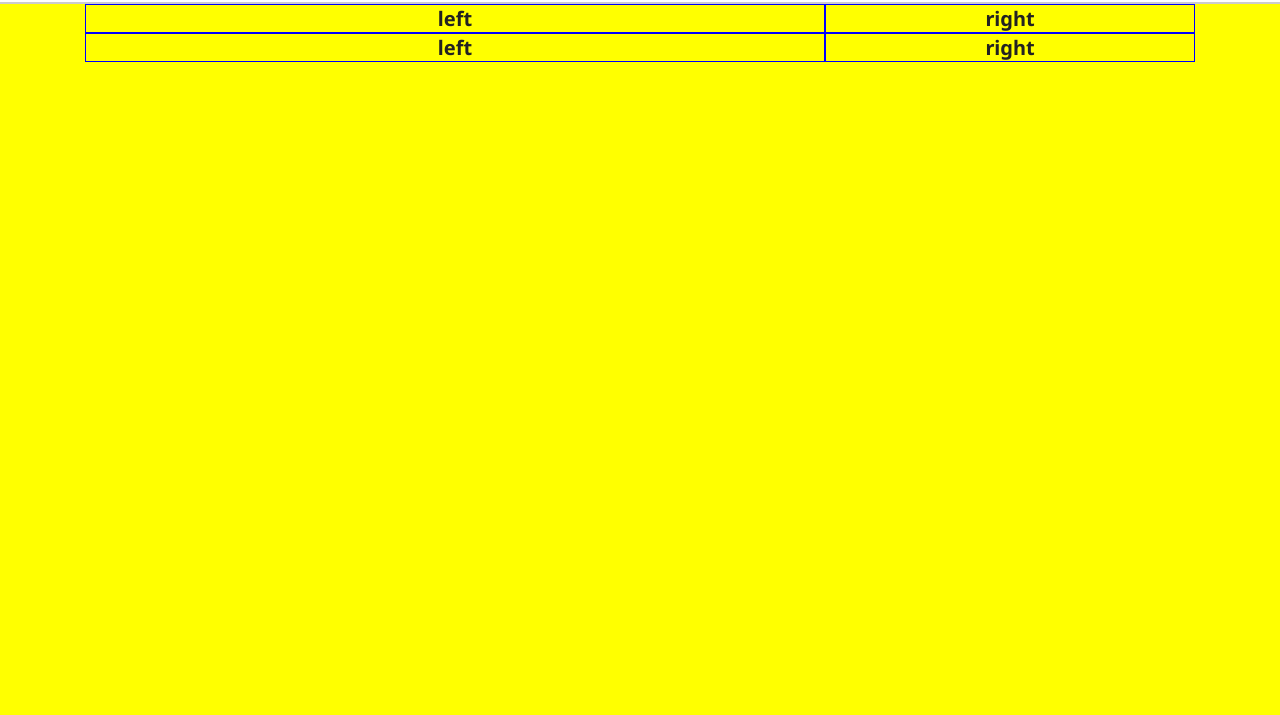
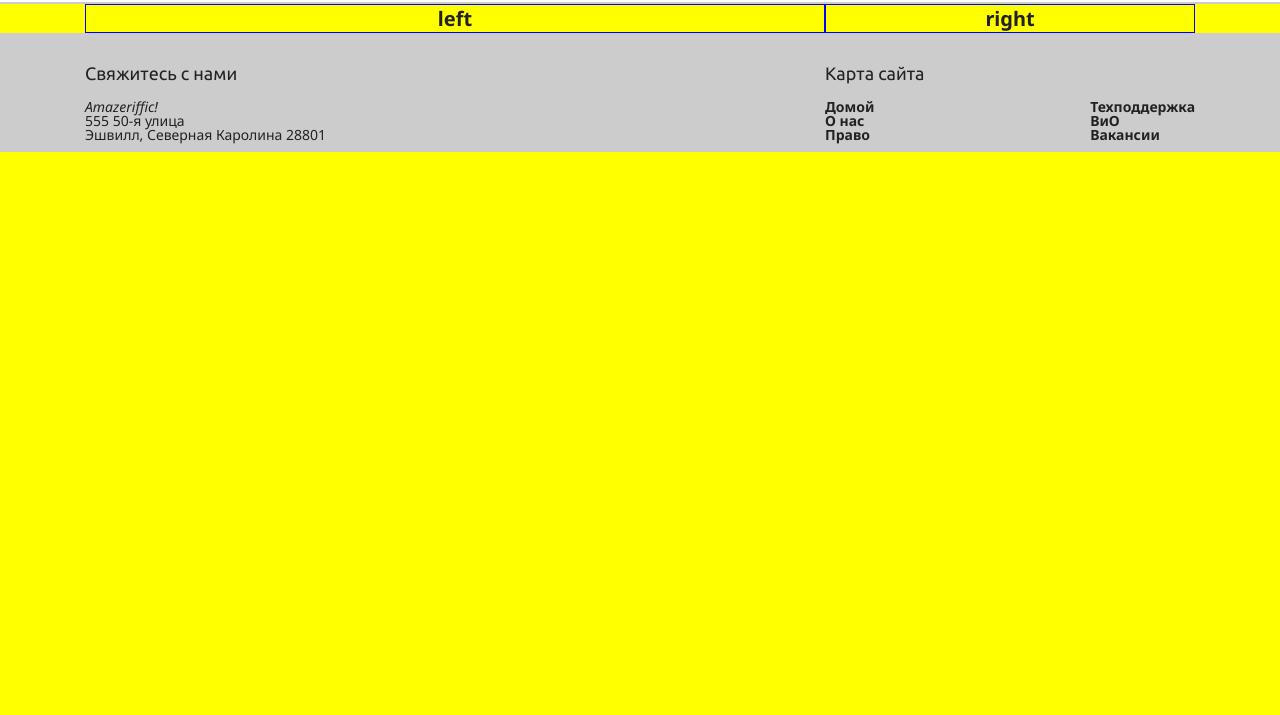
Before and after one commit to enterkvas/Amazeriffic_bootstrap_4, a plain HTML site: page index.html in a window 1280 px wide. Shown: the part 85-800 px from the top of the page. Drawn offline with Linux system fonts and the light colour scheme.

Commit message:
Block footer is ready

```diff
--- a/index.html
+++ b/index.html
@@ -54,10 +54,25 @@
       <div class="container">
         <div class="row justify-content-center no-gutters">
           <div class="col-md-8">
-            <div class="block">left</div>
+            <h5>Свяжитесь с нами</h5>
+            <p><span>Amazeriffic!</span></p>
+            <p>555 50-я улица</p>
+            <p>Эшвилл, Северная Каролина 28801</p>
           </div>
           <div class="col-md-4">
-            <div class="block">right</div>
+            <h5>Карта сайта</h5>
+            <div class="list-footer">
+              <div class="list-footer__left">
+                <p><a href="#">Домой</a></p>
+                <p><a href="#">О нас</a></p>
+                <p><a href="#">Право</a></p>
+              </div>
+              <div class="list-footer__right">
+                <p><a href="#">Техподдержка</a></p>
+                <p><a href="#">ВиО</a></p>
+                <p><a href="#">Вакансии</a></p>
+              </div>
+            </div>
           </div>
         </div>
       </div>
--- a/less/sections/_footer.less
+++ b/less/sections/_footer.less
@@ -0,0 +1,28 @@
+.footer {
+    background: #ccc;
+    padding-top: 3em;
+    padding-bottom: 1em;
+    h5 {
+        font-size: 1.8em;
+        font-weight: 400;
+        margin-bottom: 0.9em;
+    }
+    p {
+        font-size: 1.4em;
+        line-height: 1;
+        span {
+            font-style: italic;
+        }
+    }
+    .list-footer {
+        display: flex;
+        justify-content: space-between;
+        p {
+        font-weight: 700;
+            a {
+                text-decoration: none;
+                color: #222;
+            }
+        }
+    }
+}
```
Also changed, not shown: css/main.css.
